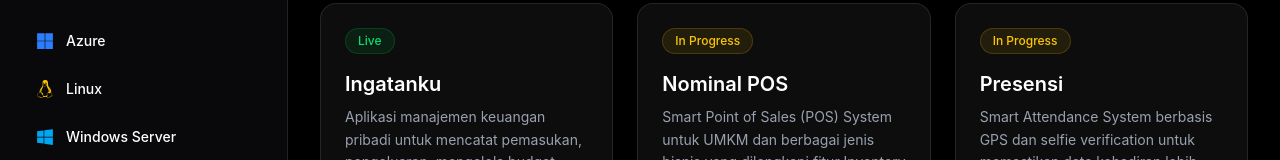
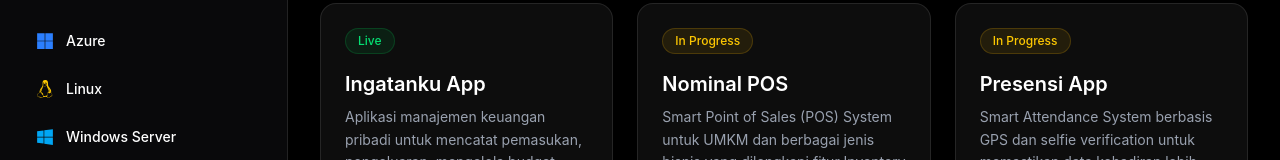
Before and after one commit to sekelilingmuofficial-create/sekelilingmu-docs, a Next.js app: page /projects in a window 1280 px wide. Shown: the part 459-619 px from the top of the page. Built offline with nearby package versions, Linux system fonts and the light colour scheme.

Commit message:
Update projects page

```diff
--- a/app/projects/page.tsx
+++ b/app/projects/page.tsx
@@ -15,7 +15,7 @@
 
 const projects = [
   {
-    title: "Ingatanku",
+    title: "Ingatanku App",
 
     description:
       "Aplikasi manajemen keuangan pribadi untuk mencatat pemasukan, pengeluaran, mengelola budget, melihat laporan keuangan serta mendapatkan pengingat tagihan secara otomatis.",
@@ -60,7 +60,7 @@
   },
 
   {
-    title: "Presensi",
+    title: "Presensi App",
 
     description:
       "Smart Attendance System berbasis GPS dan selfie verification untuk memastikan data kehadiran lebih akurat, transparan dan tidak dapat dititipkan.",
```
